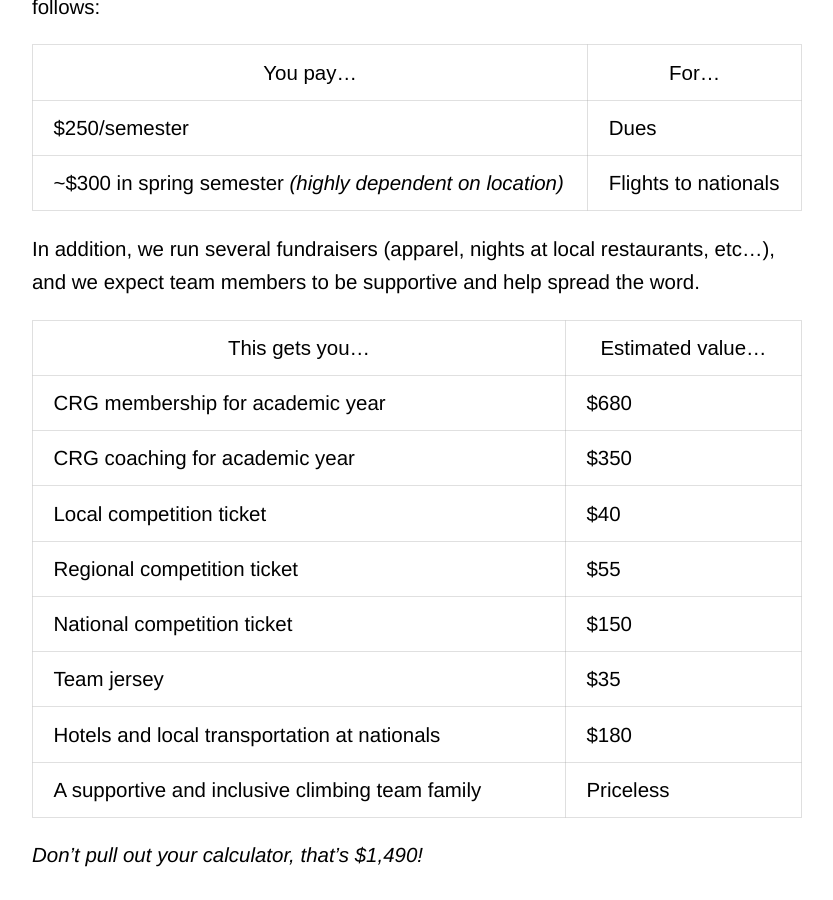
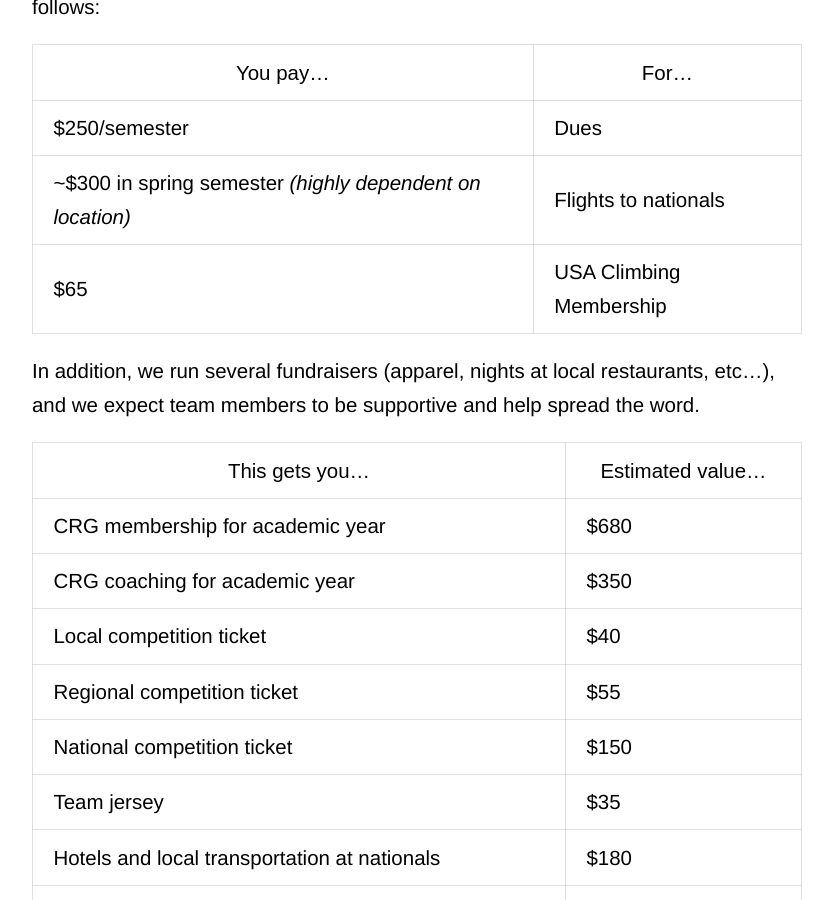
Before and after one commit to NortheasternClimbing/northeasternclimbing.github.io, a Jekyll site: the page built from team/obligations.md, in a window 1280 px wide and 900 px high, scrolled down 571 px. Shown: the whole window, without its empty margins (223-1056 px from the left). Built offline with Jekyll 4.4.1, drawn with Linux system fonts in a browser that asks for light colours.

Commit message:
Update obligations.md

```diff
--- a/team/obligations.md
+++ b/team/obligations.md
@@ -10,6 +10,7 @@ As a member of the Northeastern Climbing Team, your financial obligations are as
 | ---------- | ------ |
 | $250/semester | Dues |
 | ~$300 in spring semester *(highly dependent on location)* | Flights to nationals |
+| $65 | USA Climbing Membership |
 
 In addition, we run several fundraisers (apparel, nights at local restaurants, etc…),
 and we expect team members to be supportive and help spread the word.
```
